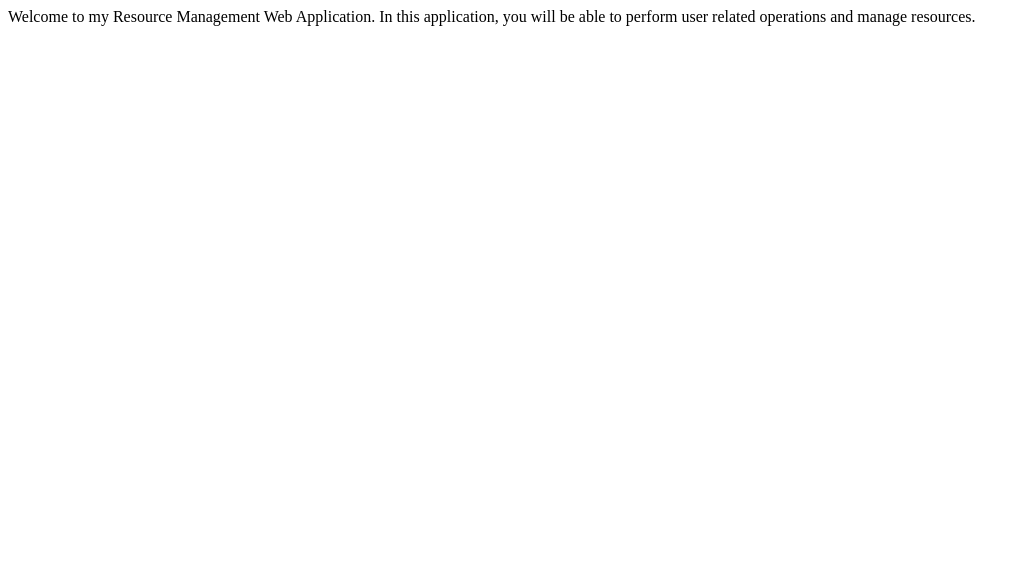
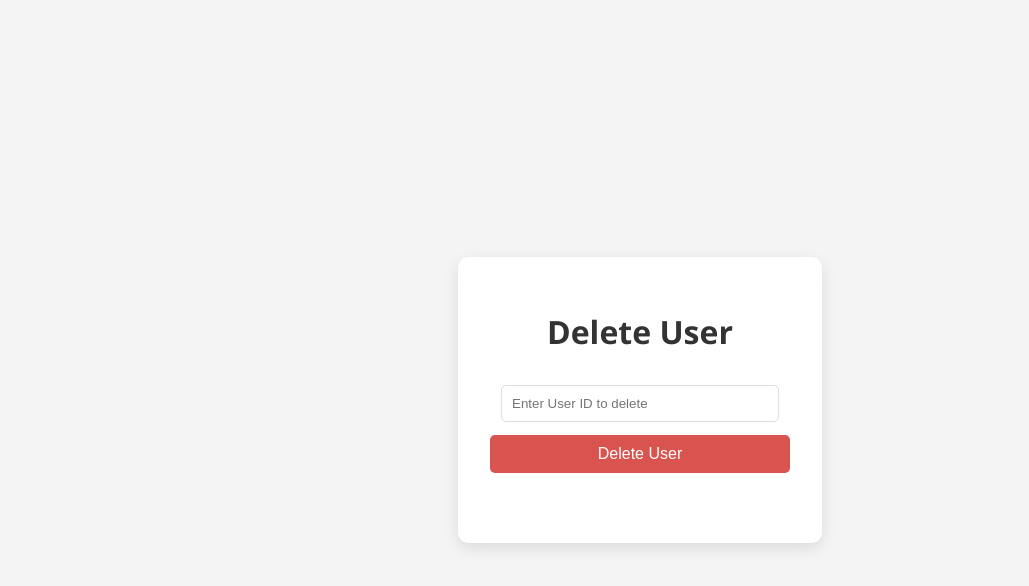
Before and after one commit to justacceptit/DVOPS-part1, a website: page public/index.html in a window 1280 px wide. Shown: the whole page, without its empty margins (0-1029 px from the left). Drawn offline with Linux system fonts and the light colour scheme.

Commit message:
Implemented Frontend for Delete User

```diff
--- a/public/index.html
+++ b/public/index.html
@@ -1,9 +1,107 @@
-<html>
+<!DOCTYPE html>
+<html lang="en">
 <head>
-<title>DVOPS - Resource Management Web App</title>
+    <meta charset="UTF-8">
+    <meta name="viewport" content="width=device-width, initial-scale=1.0">
+    <title>Delete User</title>
+    <style>
+               body {
+            font-family: 'Segoe UI', Tahoma, Geneva, Verdana, sans-serif;
+            background-color: #f4f4f4;
+            margin: 0;
+            padding: 0;
+            display: flex;
+            justify-content: center;
+            align-items: center;
+            height: 100vh;
+        }
+
+        .container {
+            background: white;
+            padding: 2em;
+            border-radius: 10px;
+            box-shadow: 0 5px 15px rgba(0,0,0,0.1);
+            text-align: center;
+            width: 300px;
+        }
+
+        h1 {
+            color: #333;
+            margin-bottom: 1em;
+        }
+
+        input {
+            width: calc(100% - 22px);
+            padding: 10px;
+            margin-bottom: 1em;
+            border: 1px solid #ddd;
+            border-radius: 5px;
+            box-sizing: border-box;
+        }
+
+        button {
+            width: 100%;
+            padding: 10px;
+            border: none;
+            border-radius: 5px;
+            background-color: #d9534f;
+            color: white;
+            font-size: 1em;
+            cursor: pointer;
+            transition: background-color 0.3s ease;
+        }
+
+        button:hover {
+            background-color: #c9302c;
+        }
+
+        button:active {
+            background-color: #d9534f;
+        }
+
+        #message {
+            color: #d9534f;
+            margin-top: 1em;
+            height: 22px;
+        }
+    </style>
 </head>
 <body>
-Welcome to my Resource Management Web Application. In this application, you will
-be able to perform user related operations and manage resources.
+    <div class="container">
+        <h1>Delete User</h1>
+        <input type="text" id="userId" placeholder="Enter User ID to delete">
+        <button id="deleteBtn">Delete User</button>
+        <div id="message"></div>
+    </div>
+
+    <script>
+        function displayMessage(message, isError = false) {
+            const messageDiv = document.getElementById('message');
+            messageDiv.textContent = message;
+            messageDiv.style.color = isError ? '#d9534f' : '#5cb85c';
+        }
+
+        document.getElementById('deleteBtn').addEventListener('click', function() {
+            const userId = document.getElementById('userId').value;
+            if (!userId) {
+                displayMessage('Please enter a User ID.', true);
+                return;
+            }
+
+            fetch(`/delete-user/${userId}`, {
+                method: 'DELETE',
+                headers: {
+                    'Content-Type': 'application/json'
+                }
+            })
+            .then(response => response.json())
+            .then(data => {
+                displayMessage(data.message);
+            })
+            .catch(error => {
+                displayMessage(error.message, true);
+            });
+        });
+    </script>
 </body>
 </html>
```
